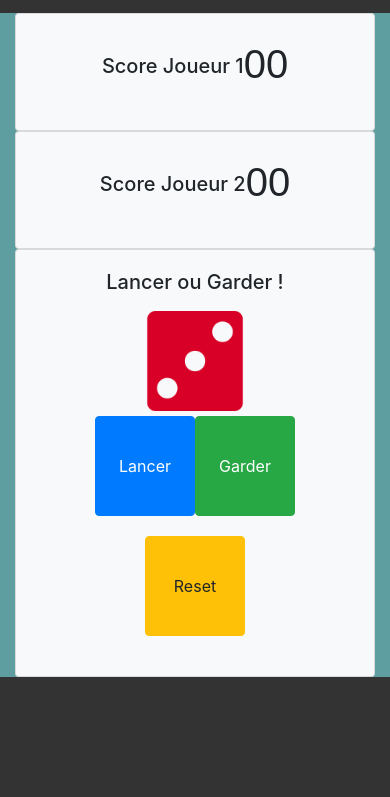
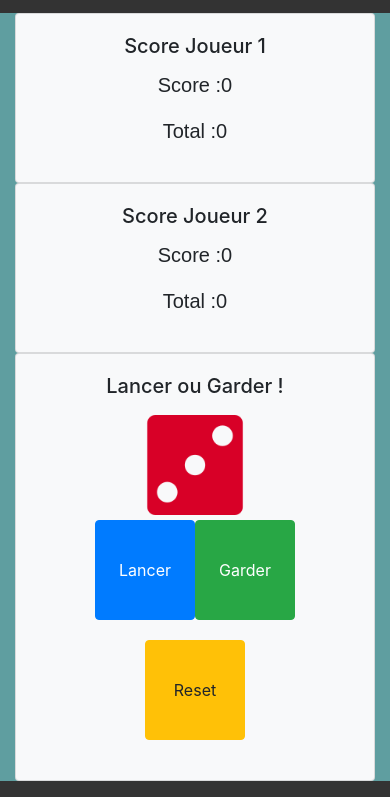
Before and after one commit to lorenzolau/evaluation2Studi, a plain HTML site: page index.html in a window 390 px wide. Shown: the part 47-844 px from the top of the page. Drawn offline with nearby package versions, Linux system fonts and the light colour scheme.

Commit message:
change score placements

```diff
--- a/index.html
+++ b/index.html
@@ -24,8 +24,12 @@
         <div class="card-body smallBody">
           <h5 class="card-title" id="player1Name">Score Joueur 1</h5>
           <img class="card-img imgDisplay" src="images/joueur1.png">
-          <p class="score" id="currentScorePlayer1">0</p>
-          <p class="score" id="scorePlayer1">0</p>
+        <div class="score">
+          <p>Score : </p><p  id="currentScorePlayer1">0</p>
+        </div>
+        <div class="score">
+          <p>Total : </p><p  id="scorePlayer1">0</p>
+        </div>
         </div>
       </div>
     </div>
@@ -51,8 +55,12 @@
         <div class="card-body smallBody">
           <h5 class="card-title" id="player2Name">Score Joueur 2</h5>
           <img class="card-img imgDisplay" src="images/joueur2.png">
-          <p class="score" id="currentScorePlayer2">0</p>
-          <p class="score" id="scorePlayer2">0</p>
+          <div class="score">
+            <p>Score : </p><p  id="currentScorePlayer2">0</p>
+          </div>
+          <div class="score">
+            <p>Total : </p><p  id="scorePlayer2">0</p>
+          </div>
         </div>
       </div>
     </div>
--- a/style.css
+++ b/style.css
@@ -32,7 +32,7 @@ img{
   text-align: center;
   text-decoration: darkcyan;
   font-family:Arial, Helvetica, sans-serif;
-  font-size: 40px;
+  font-size: 20px;
 }
 .card-title{
   display: flex;
@@ -91,13 +91,16 @@ p.title {
   bottom:0;
 }
 @media (max-width: 575.98px) {
-  .smallBody{
+  .score{
     display: flex;
-    flex-direction: row;
     align-items: center;
     justify-content: center;
+    text-align: center;
+    text-decoration: darkcyan;
+    font-family:Arial, Helvetica, sans-serif;
+    font-size: 20px;
+  }
 
-  }
   .smallBody h5 .score{
     margin: 10px;
 
```
